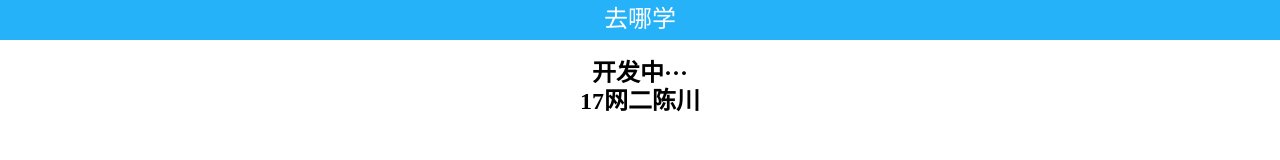
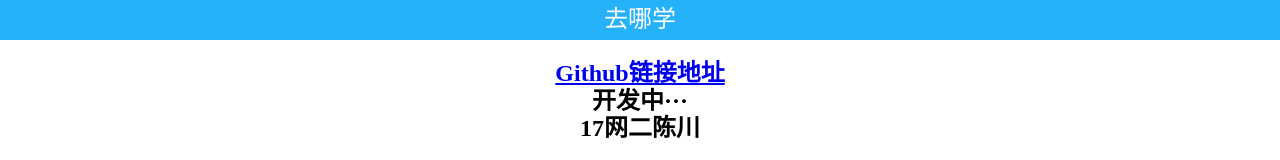
Before and after one commit to cicidoll/ppsucClassRoom, a Vue app: page / in a window 1280 px wide. Shown: the top 160 px of the page. Built offline with nearby package versions, Linux system fonts and the light colour scheme; no server answers; what vue-resource would draw is missing.

Commit message:
update bug

```diff
--- a/index.html
+++ b/index.html
@@ -7,6 +7,7 @@
   </head>
   <body>
     <div id="app"></div>
-    <div id="footer"></div>
+    <div id="footer" style="text-align: center;">
+    </div>
   </body>
 </html>
--- a/src/components/App.vue
+++ b/src/components/App.vue
@@ -10,6 +10,7 @@
         <el-carousel trigger="click" height="130px">
           <el-carousel-item v-for="item in 4" :key="item">
             <h2 class="small" style="text-align: center;">
+              <a href="https://github.com/cicidoll/ppsucClassRoom" target="_blank">Github链接地址</a><br>
               &nbsp;开发中···&nbsp;<br>
               &nbsp;17网二陈川&nbsp;
             </h2>
```
Also changed, not shown: static/classRoomData.json (deleted, +0 -1 lines).
